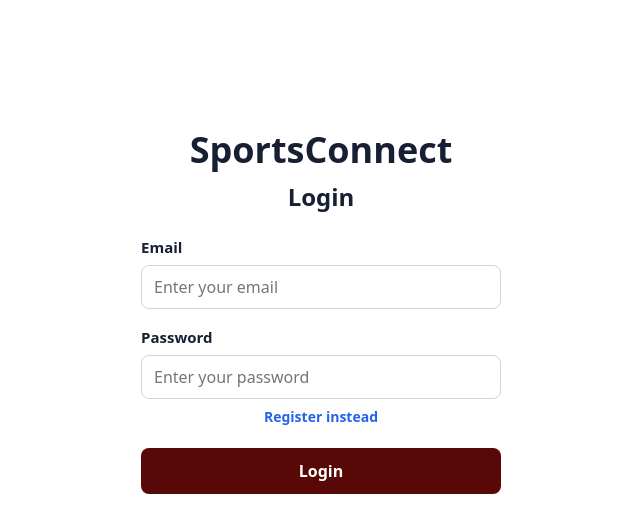
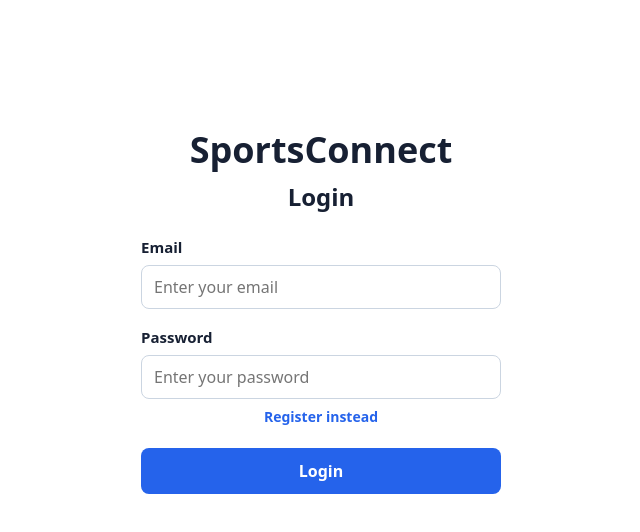
Before and after one commit to phongtnguyen2006/Sports_Connect, a React (Vite) app in the folder frontend/: page /login in a window 1280 px wide. Shown: the top 532 px of the page, without its empty margins (319-959 px from the left). Built offline with nearby package versions, Linux system fonts and the light colour scheme.

Commit message:
Change color of Login button

```diff
--- a/frontend/src/pages/user_profile/Login.css
+++ b/frontend/src/pages/user_profile/Login.css
@@ -86,7 +86,7 @@
   margin-top: 4px;
   border: none;
   border-radius: 8px;
-  background-color: #590808;
+  background-color: #2563eb;
   color: white;
   cursor: pointer;
   font: inherit;
@@ -95,7 +95,7 @@
 }
 
 .login-form button:hover:not(:disabled) {
-  background-color: #711111;
+  background-color: #2563eb;
 }
 
 .login-form button:disabled {
```
